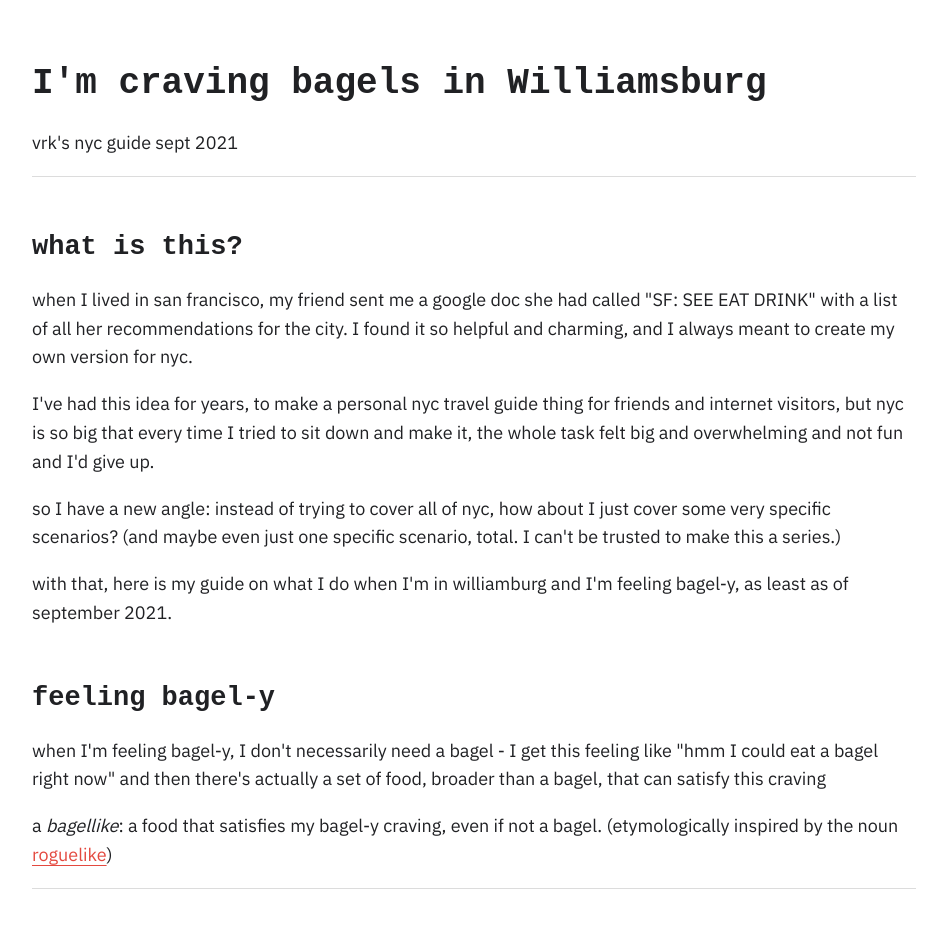
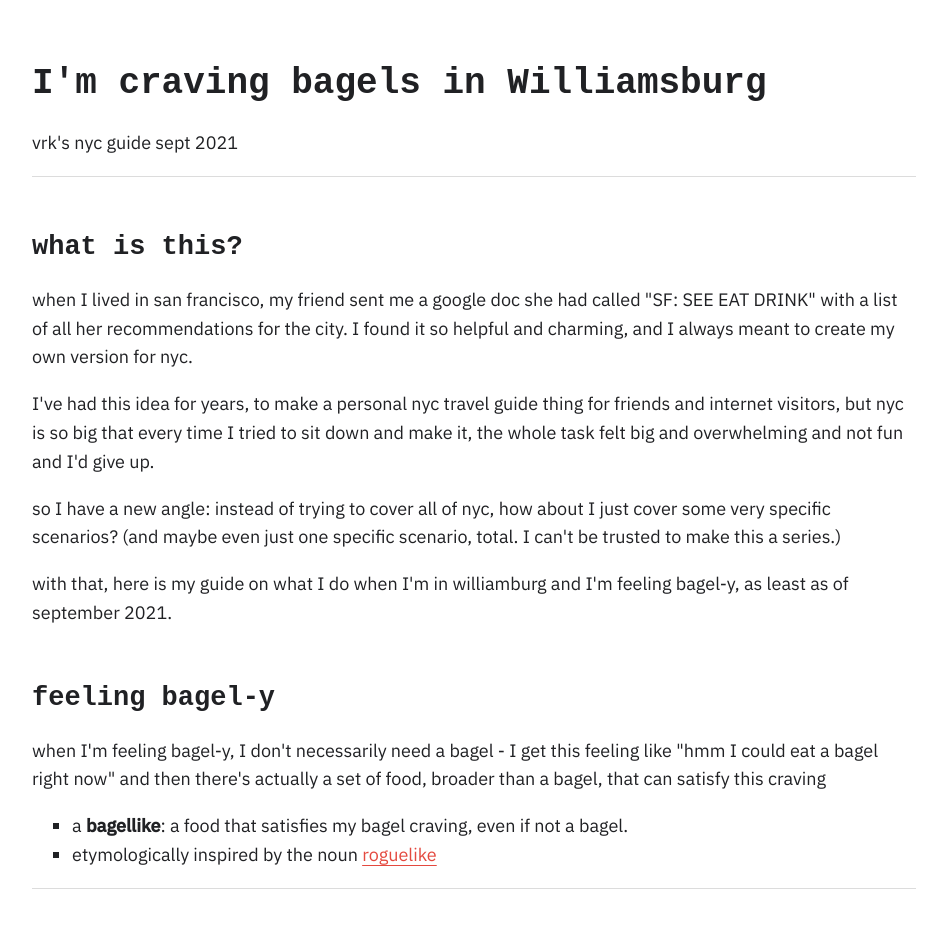
Before and after one commit to vrk/nyc-williamsburg-bagely, an Eleventy site: page index.md in a window 1280 px wide. Shown: the top 940 px of the page, without its empty margins (166-1113 px from the left). Built offline with nearby package versions, Linux system fonts and the light colour scheme; Eleventy itself is replaced by a stand-in of ours; files that its build step writes are made by us from their sources; a web font is replaced by a local one.

Commit message:
fix formatting

```diff
--- a/index.md
+++ b/index.md
@@ -22,7 +22,8 @@ with that, here is my guide on what I do when I'm in williamburg and I'm feeling
 
 when I'm feeling bagel-y, I don't necessarily need a bagel - I get this feeling like "hmm I could eat a bagel right now" and then there's actually a set of food, broader than a bagel, that can satisfy this craving
 
-a *bagellike*: a food that satisfies my bagel-y craving, even if not a bagel. (etymologically inspired by the noun [roguelike](https://en.wikipedia.org/wiki/Roguelike))
+- a **bagellike**: a food that satisfies my bagel craving, even if not a bagel.
+- etymologically inspired by the noun [roguelike](https://en.wikipedia.org/wiki/Roguelike)
 
 ---
 
```
